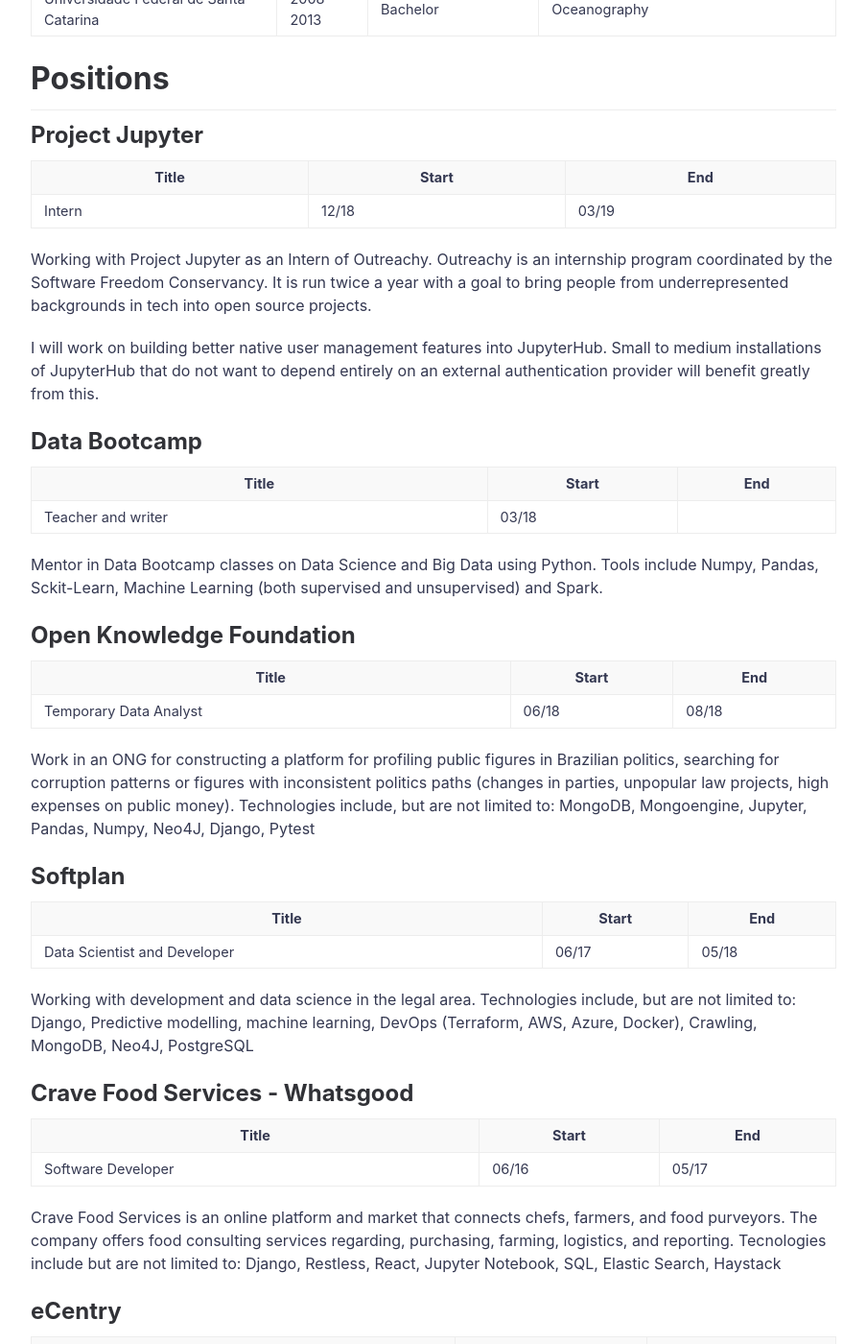
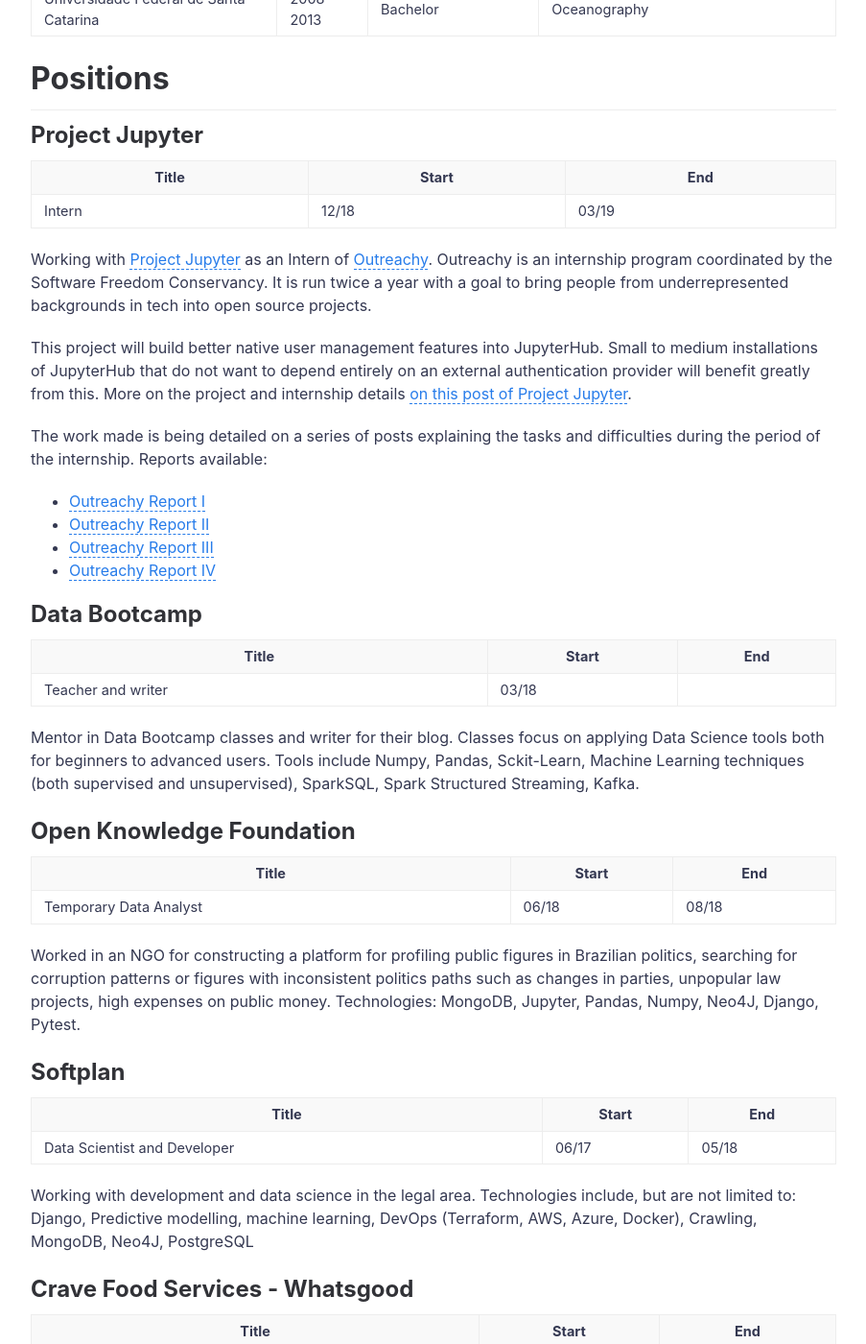
Before and after one commit to leportella/v3, a Jekyll site: the page built from cv.md, in a window 1280 px wide and 1400 px high, scrolled down 896 px. Shown: the whole window at 96% size, without its empty margins (188-1091 px from the left). Built offline with Jekyll 4.4.1, drawn with Linux system fonts in a browser that asks for light colours; some of the changed text lies outside the part shown.

Commit message:
Improve cv info

```diff
--- a/cv.md
+++ b/cv.md
@@ -39,11 +39,18 @@ sidebar_link: true
 |--------|-------|-------|
 | Intern | 12/18 | 03/19 |
 
-Working with Project Jupyter as an Intern of Outreachy. Outreachy is an internship program
+Working with [Project Jupyter](https://jupyter.org/) as an Intern of [Outreachy](https://www.outreachy.org/). Outreachy is an internship program
 coordinated by the Software Freedom Conservancy. It is run twice a year with a goal
 to bring people from underrepresented backgrounds in tech into open source projects.
 
-I will work on building better native user management features into JupyterHub. Small to medium installations of JupyterHub that do not want to depend entirely on an external authentication provider will benefit greatly from this.
+This project will build better native user management features into JupyterHub. Small to medium installations of JupyterHub that do not want to depend entirely on an external authentication provider will benefit greatly from this. More on the project and internship details [on this post of Project Jupyter](https://blog.jupyter.org/outreachy-jupyter-supporting-diversity-in-open-communities-dfa78db4b0bd).
+
+The work made is being detailed on a series of posts explaining the tasks and difficulties during the period of the internship. Reports available:
+
+* [Outreachy Report I](https://leportella.com/english/2018/12/12/outreachy-I.html)
+* [Outreachy Report II](https://leportella.com/english/2019/01/11/outreachy-II.html)
+* [Outreachy Report III](https://leportella.com/english/2019/01/23/outreachy-III.html)
+* [Outreachy Report IV](https://leportella.com/english/2019/02/05/outreachy-IV.html)
 
 ## Data Bootcamp
 
@@ -51,7 +58,8 @@ I will work on building better native user management features into JupyterHub.
 |--------|-------|-------|
 | Teacher and writer | 03/18 |  |
 
-Mentor in Data Bootcamp classes on Data Science and Big Data using Python. Tools include Numpy, Pandas, Sckit-Learn, Machine Learning (both supervised and unsupervised) and Spark.
+Mentor in Data Bootcamp classes and writer for their blog. Classes focus on applying Data Science tools both for beginners to advanced users.  Tools include Numpy, Pandas, Sckit-Learn, Machine Learning techniques (both supervised and unsupervised), SparkSQL, Spark Structured Streaming, Kafka.
+
 
 ## Open Knowledge Foundation
 
@@ -59,7 +67,7 @@ Mentor in Data Bootcamp classes on Data Science and Big Data using Python. Tools
 |--------|-------|-------|
 | Temporary Data Analyst | 06/18 | 08/18 |
 
-Work in an ONG for constructing a platform for profiling public figures in Brazilian politics, searching for corruption patterns or figures with inconsistent politics paths (changes in parties, unpopular law projects, high expenses on public money). Technologies include, but are not limited to: MongoDB, Mongoengine, Jupyter, Pandas, Numpy, Neo4J, Django, Pytest
+Worked in an NGO for constructing a platform for profiling public figures in Brazilian politics, searching for corruption patterns or figures with inconsistent politics paths such as changes in parties, unpopular law projects, high expenses on public money. Technologies: MongoDB, Jupyter, Pandas, Numpy, Neo4J, Django, Pytest.
 
 ## Softplan
 
@@ -182,6 +190,7 @@ Scientific Initiation Scholarship at Coastal Oceanography Laboratory. Worked wit
 
 | Title                                                           | Type     | Conference                        | City                      | Date   |
 |-----------------------------------------------------------------|----------|-----------------------------------|---------------------------|--------|
+| Introduction to Jupyter Notebooks & Data Analysis using Kaggle  | Workshop | [Pyladies Dublin Meetup](https://www.meetup.com/pt-BR/PyLadiesDublin/events/dclgvlyzdbzb/)                  | Dublin, Ireland          | Fev/19 |
 | [Painel sobre dados abertos e tecnologias cívicas](https://www.youtube.com/watch?v=RDnuhbQjMoU&t=2s)                | Keynote  | Pycon Brazil[14]                  | Natal, RN/Brazil          | Oct/18 |
 | [Que belo dia para a ciência](https://www.youtube.com/watch?v=URBE9PyGclU)                                     | Talk     | Pycon Brazil[14]                  | Natal, RN/Brazil          | Oct/18 |
 | [Pizza de Dados](https://www.youtube.com/watch?v=HxrEUBNnz2Q)                                       | Webinar  | Castálio               | Online      | Nov/18 |
```
Also changed, not shown: other parts of cv.md (+3 -2 lines).
